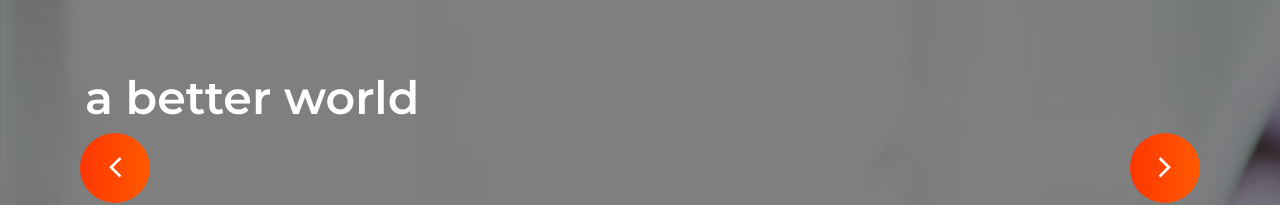
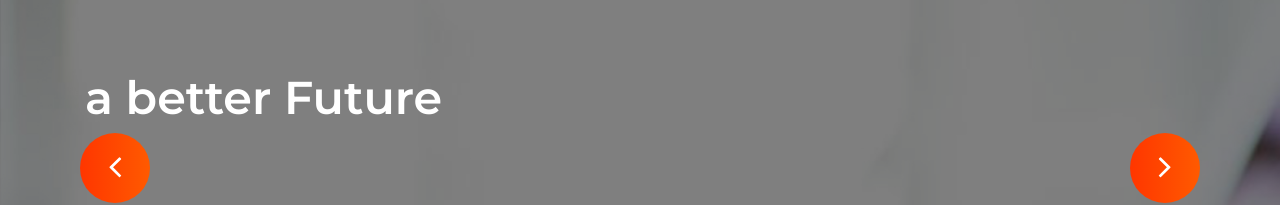
Before and after one commit to Obede-Mouse/cad-ssd, a plain HTML site: page index.html in a window 1280 px wide. Shown: the part 286-491 px from the top of the page. Drawn offline with Linux system fonts and the light colour scheme.

Commit message:
Update index.html

```diff
--- a/index.html
+++ b/index.html
@@ -106,7 +106,7 @@
 <div class="col-12 col-lg-8 d-flex flex-column justify-content-center align-items-start">
 <header class="entry-header">
 
-<h4>a better world</h4>
+<h4>a better Future</h4>
 </header>
 <div class="entry-content mt-4">
 <p></p>
```
